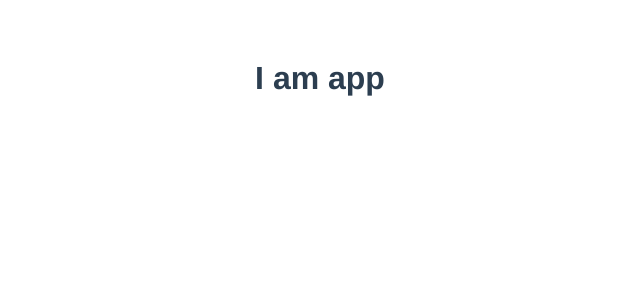
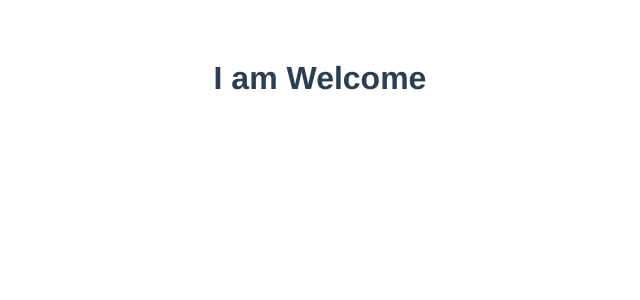
Before and after one commit to alongalperin/alon-frontend, a Vue app: page / in a window 1280 px wide. Shown: the top 300 px of the page, without its empty margins (320-960 px from the left). Built offline with nearby package versions, Linux system fonts and the light colour scheme.

Commit message:
Add components and router

```diff
--- a/package.json
+++ b/package.json
@@ -9,7 +9,8 @@
   },
   "dependencies": {
     "core-js": "^3.6.5",
-    "vue": "^2.6.11"
+    "vue": "^2.6.11",
+    "vue-router": "^3.4.3"
   },
   "devDependencies": {
     "@vue/cli-plugin-babel": "~4.5.0",
--- a/src/App.vue
+++ b/src/App.vue
@@ -1,6 +1,6 @@
 <template>
   <div id="app">
-    <h1>I am app</h1>
+    <router-view></router-view>
   </div>
 </template>
 
--- /dev/null
+++ b/src/components/LoginComponent.vue
@@ -0,0 +1,14 @@
+<template>
+  <div>
+    <h1>I am Login</h1>
+  </div>
+</template>
+
+<script>
+export default {
+  name: "Login",
+  components: {},
+};
+</script>
+
+<style></style>
--- /dev/null
+++ b/src/components/UserInfoComponent.vue
@@ -0,0 +1,14 @@
+<template>
+  <div>
+    <h1>I am User Info Component</h1>
+  </div>
+</template>
+
+<script>
+export default {
+  name: "UserInfo",
+  components: {},
+};
+</script>
+
+<style></style>
--- /dev/null
+++ b/src/components/WelcomeComponent.vue
@@ -0,0 +1,14 @@
+<template>
+  <div>
+    <h1>I am Welcome</h1>
+  </div>
+</template>
+
+<script>
+export default {
+  name: "Welcome",
+  components: {},
+};
+</script>
+
+<style></style>
--- a/src/main.js
+++ b/src/main.js
@@ -1,8 +1,16 @@
-import Vue from 'vue'
-import App from './App.vue'
+import Vue from "vue";
+import App from "./App.vue";
+import VueRouter from "vue-router";
 
-Vue.config.productionTip = false
+import routes from "./router/routes";
+
+Vue.config.productionTip = false;
+
+Vue.use(VueRouter);
+
+const router = new VueRouter({ routes });
 
 new Vue({
-  render: h => h(App),
-}).$mount('#app')
+  render: (h) => h(App),
+  router,
+}).$mount("#app");
--- /dev/null
+++ b/src/router/routes.js
@@ -0,0 +1,11 @@
+import LoginComponent from "../components/LoginComponent";
+import WelcomeComponent from "../components/WelcomeComponent";
+import UserInfoComponent from "../components/UserInfoComponent";
+
+const routes = [
+  { path: "/", component: WelcomeComponent },
+  { path: "/login", component: LoginComponent },
+  { path: "/user", component: UserInfoComponent },
+];
+
+export default routes;
```
Also changed, not shown: 1 other file (tests, documents, lock files or other folders).
